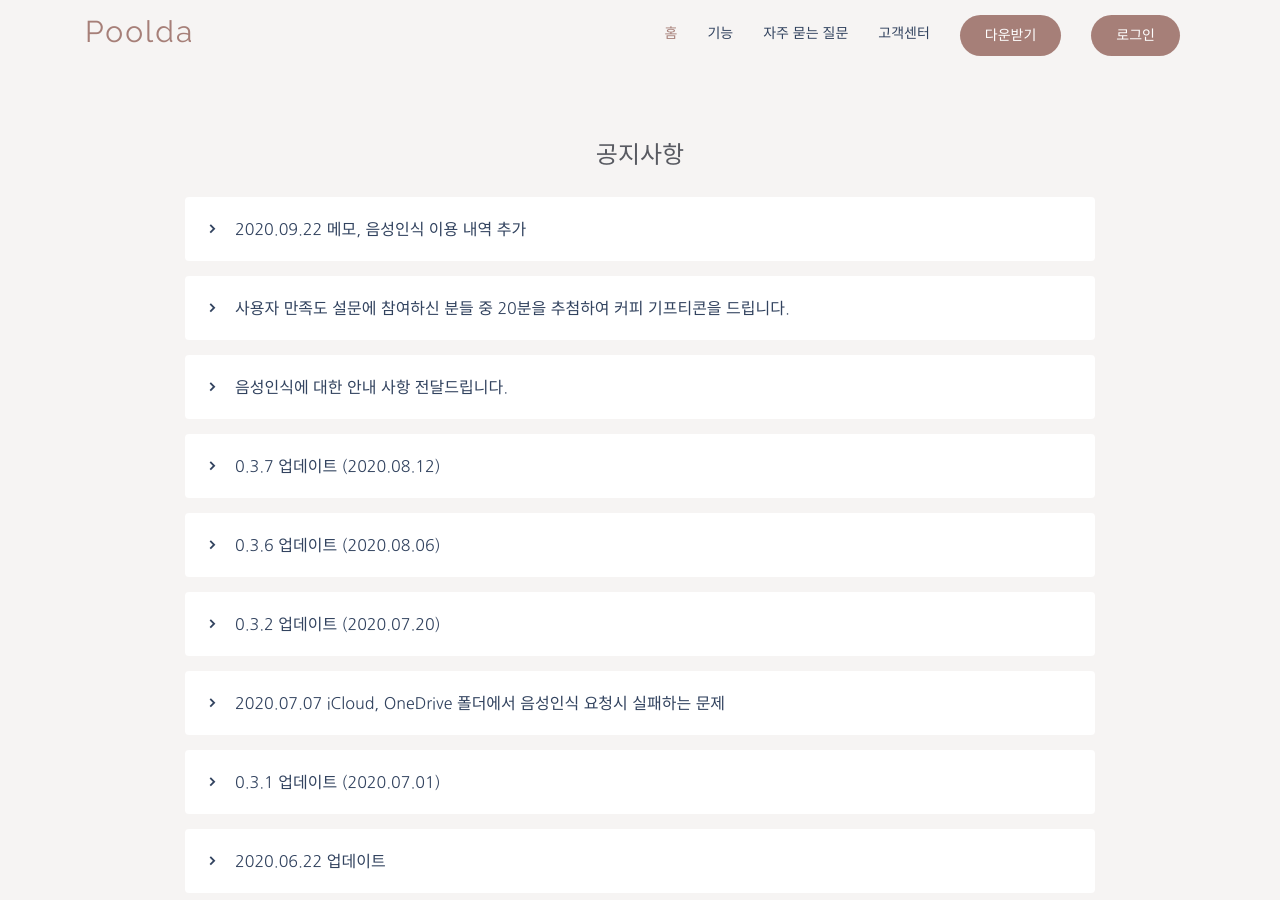
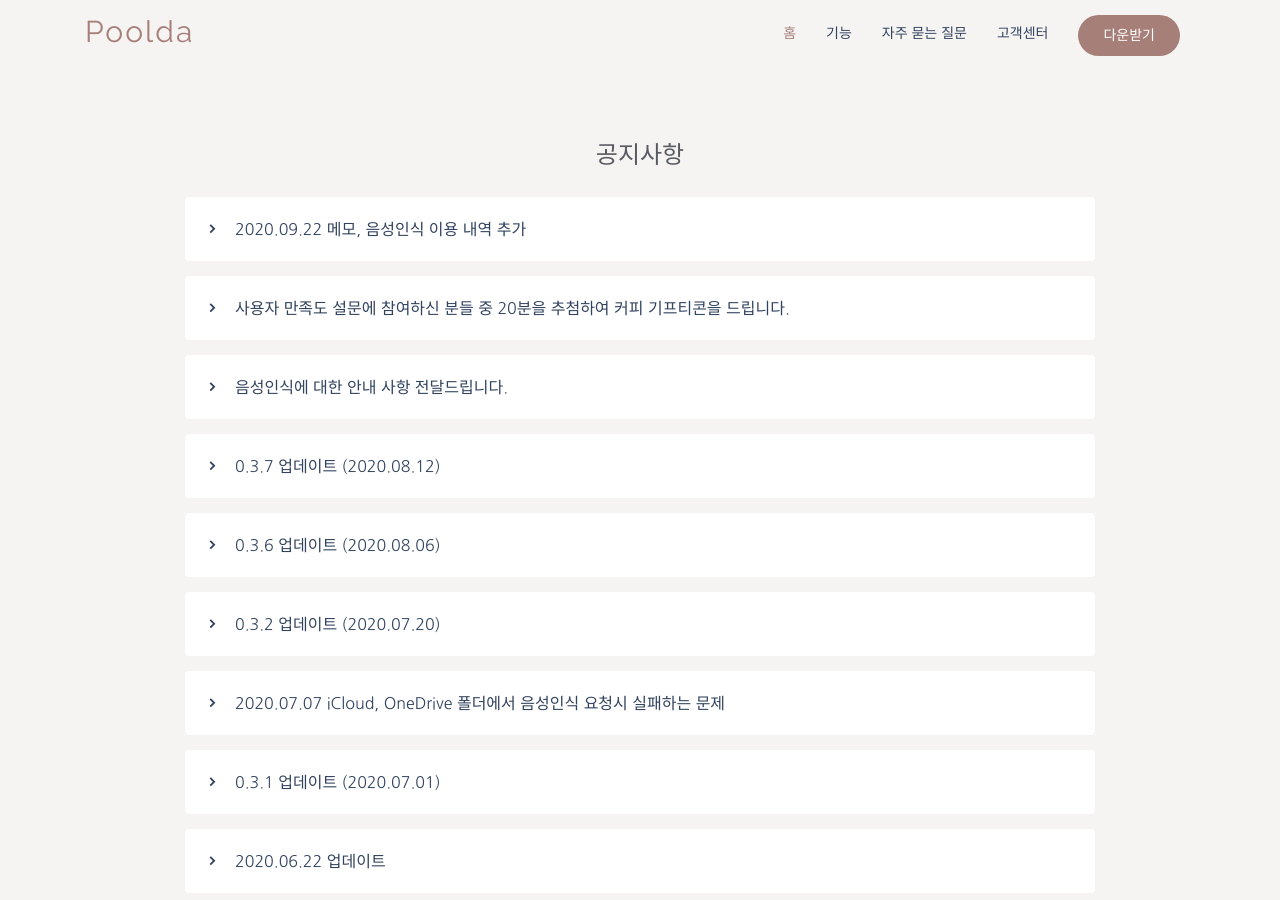
Before and after one commit to Anseilen/anseilen.github.io, a Jekyll site: the page built from notices.html, in a window 1280 px wide and 900 px high. Built offline with Jekyll 4.4.1, drawn with Linux system fonts in a browser that asks for light colours.

Commit message:
[fix] 로그인 성공후 버튼 적용

```diff
--- a/_includes/navigation.html
+++ b/_includes/navigation.html
@@ -17,7 +17,7 @@
         <li><a href="/#contact">고객센터</a></li>
 
         <li class="get-started"><a href="/">다운받기</a></li>
-        <li id="nav-login__btn" class="get-started"><a href="/signin">로그인</a></li>
+        <li id="nav-login__btn" class="get-started" style="display: none;"><a href="/signin">로그인</a></li>
         <li id="nav-logout__btn" class="get-started" style="display: none"><a href="/">로그아웃</a></li>
       </ul>
       {% else %}
--- a/assets/js/signin.js
+++ b/assets/js/signin.js
@@ -5,6 +5,8 @@
   firebaseAuth.signInWithEmailAndPassword(email,password)
   .then(function(){
     window.location.href = "/";
+    $("#nav-login__btn").css({display: "none"});
+    $("#nav-logout__btn").css({display: "block"});
   })
   .catch(function(error){
     var errorCode = error.code;
```
